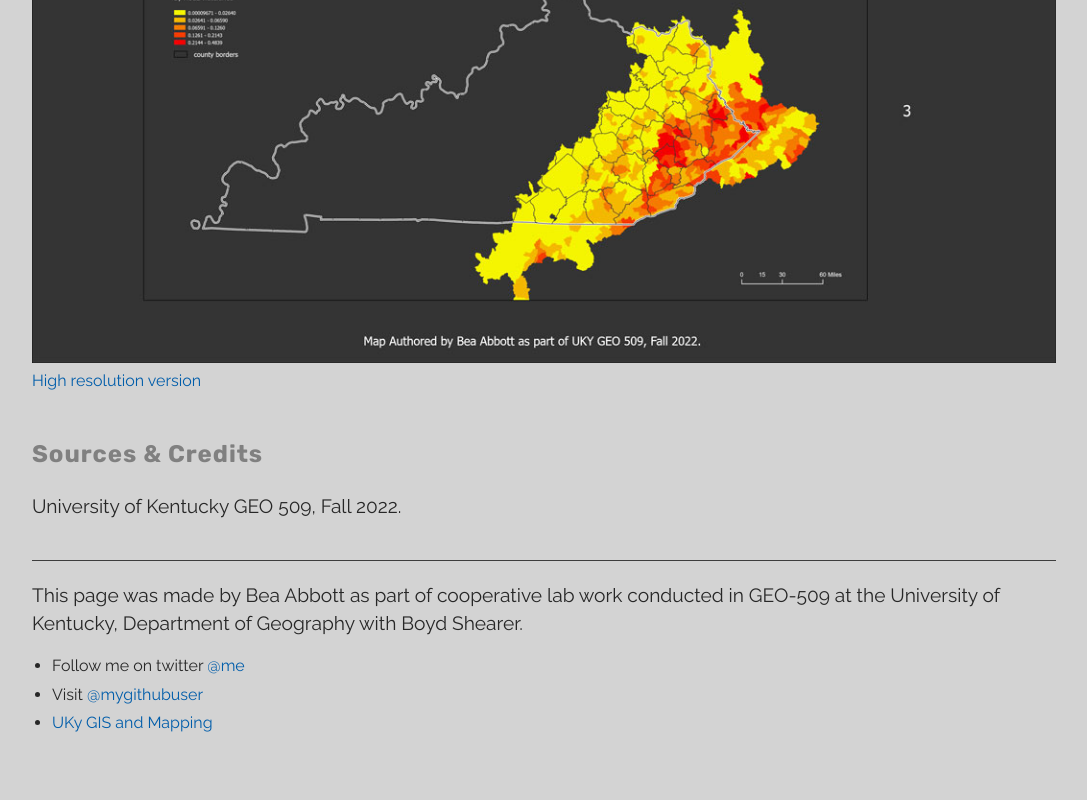
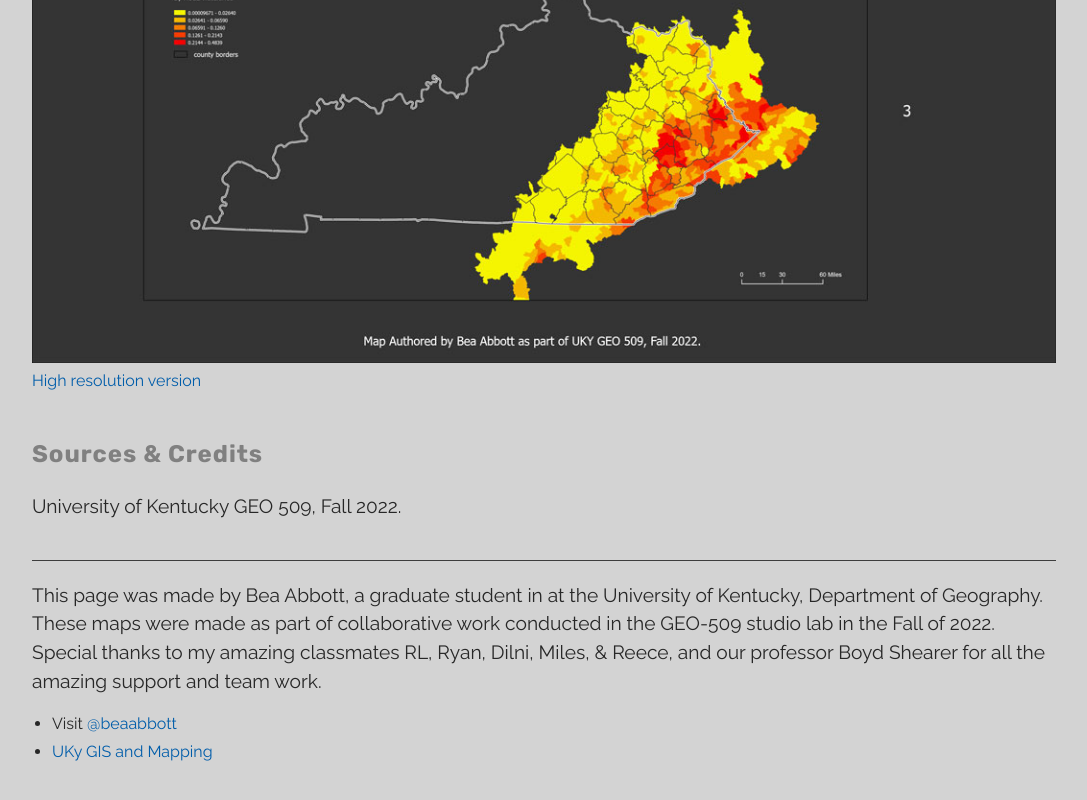
Before and after one commit to beaabbott/geo509-portfolio, a plain HTML site: page index.html in a window 1280 px wide. Shown: the part 5897-6697 px from the top of the page, without its empty margins (96-1183 px from the left). Drawn offline with nearby package versions, Linux system fonts and the light colour scheme; a web font is replaced by a local one.

Commit message:
about me

```diff
--- a/index.html
+++ b/index.html
@@ -163,12 +163,11 @@
         </p>
         <hr>
         <p>
-            This page was made by Bea Abbott as part of cooperative lab work conducted in GEO-509 at the University of
-            Kentucky, Department of Geography with Boyd Shearer.
+            This page was made by Bea Abbott, a graduate student in at the University of Kentucky, Department of Geography. These maps were made as part of collaborative work conducted in the GEO-509 studio lab in the Fall of 2022. Special thanks to my amazing classmates RL, Ryan, Dilni, Miles, & Reece, and our professor Boyd Shearer for all the amazing support and team work.
         </p>
         <ul>
-            <li>Follow me on twitter <a href="https://twitter.com/">@me</a></li>
-            <li>Visit <a href='https://github.com'>@mygithubuser</a> </li>
+
+            <li>Visit <a href='https://github.com/beaabbott'>@beaabbott</a> </li>
             <li><a href="https://uky-gis.github.io">UKy GIS and Mapping</a></li>
         </ul>
     </footer>
```
